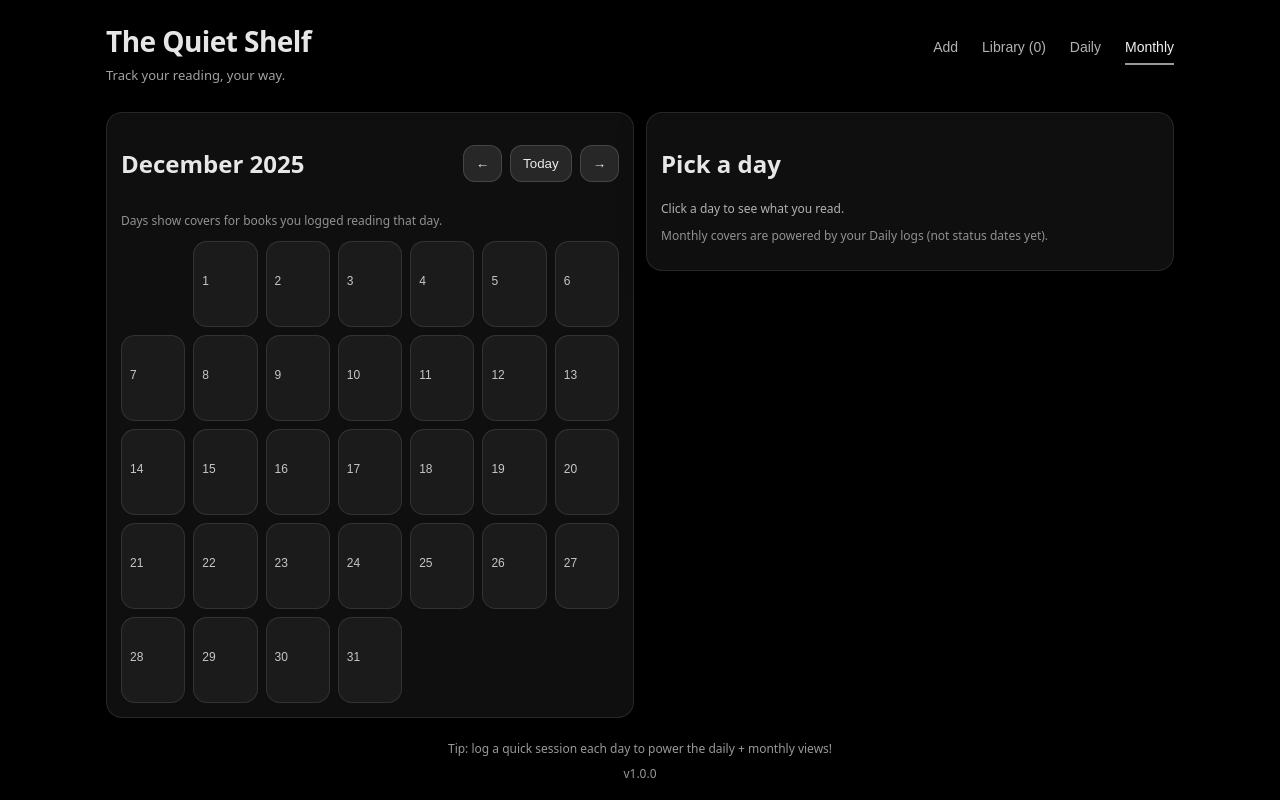
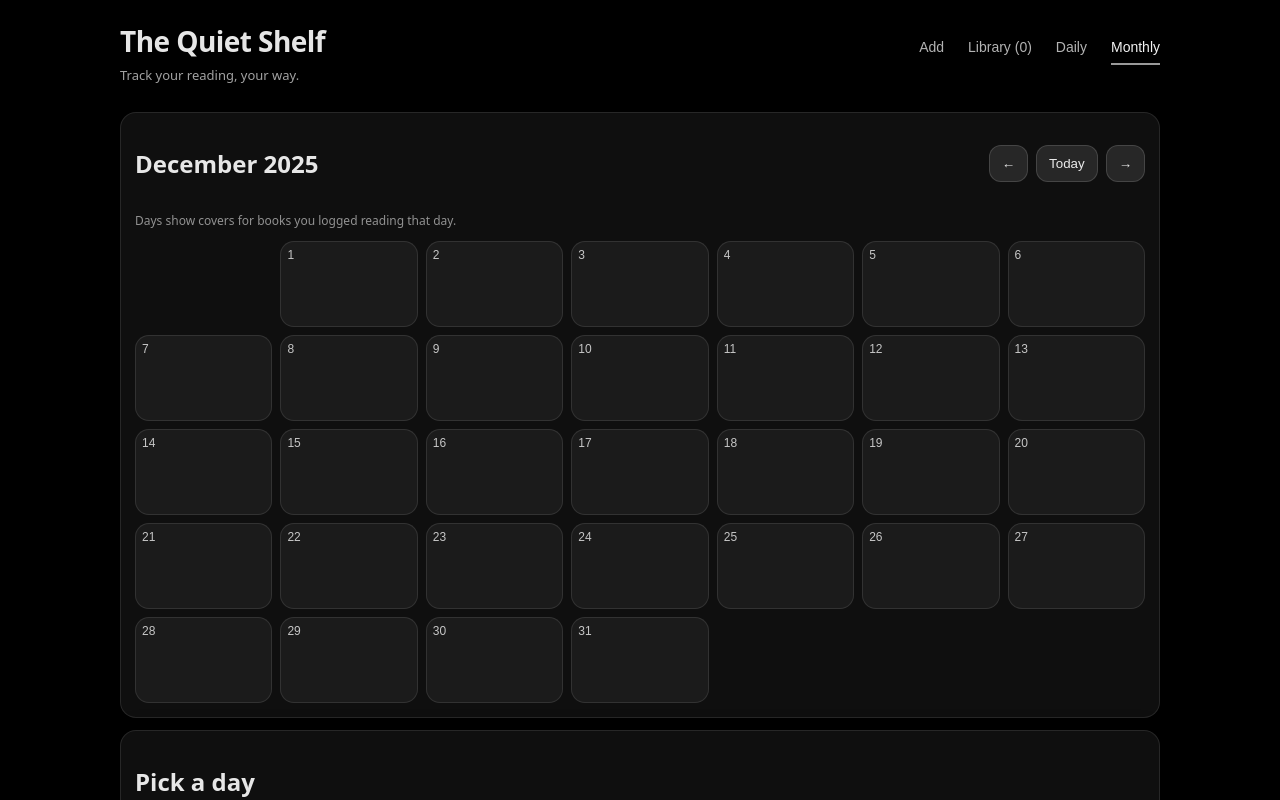
Before and after one commit to nidaqg/the_quiet_shelf, a React (Vite) app: page / in a window 1280 px wide. Both pictures are taken after a click on the button "Monthly". Shown: the top 800 px of the page. Built offline with nearby package versions, Linux system fonts and the light colour scheme.

Commit message:
calendar view

```diff
--- a/src/styles.css
+++ b/src/styles.css
@@ -20,7 +20,7 @@ a {
 .page {
   max-width: 1100px;
   margin: 0 auto;
-  padding: 0 16px;
+  padding: 0 30px;
   min-height: 100vh;
   display: flex;
   flex-direction: column;
@@ -430,10 +430,9 @@ a {
 
 /* Monthly Page */
 .monthlyPage {
-  display: grid;
-  grid-template-columns: 1fr 1fr;
+  display: flex;
+  flex-direction: column;
   gap: 12px;
-  align-items: start;
 }
 
 @media (max-width: 980px) {
@@ -466,11 +465,13 @@ a {
   border-radius: 14px;
   border: 1px solid rgba(255, 255, 255, 0.1);
   background: rgba(255, 255, 255, 0.05);
-  padding: 8px;
+  padding: 6px;
   position: relative;
   overflow: hidden;
   cursor: pointer;
-  text-align: left;
+  display: flex;
+  flex-direction: column;
+  align-items: flex-start;
   transition: background 0.2s ease;
 }
 
@@ -486,6 +487,7 @@ a {
 .calendarDayNumber {
   font-size: 12px;
   opacity: 0.75;
+  align-self: flex-start;
 }
 
 .calendarDayCovers {
```
